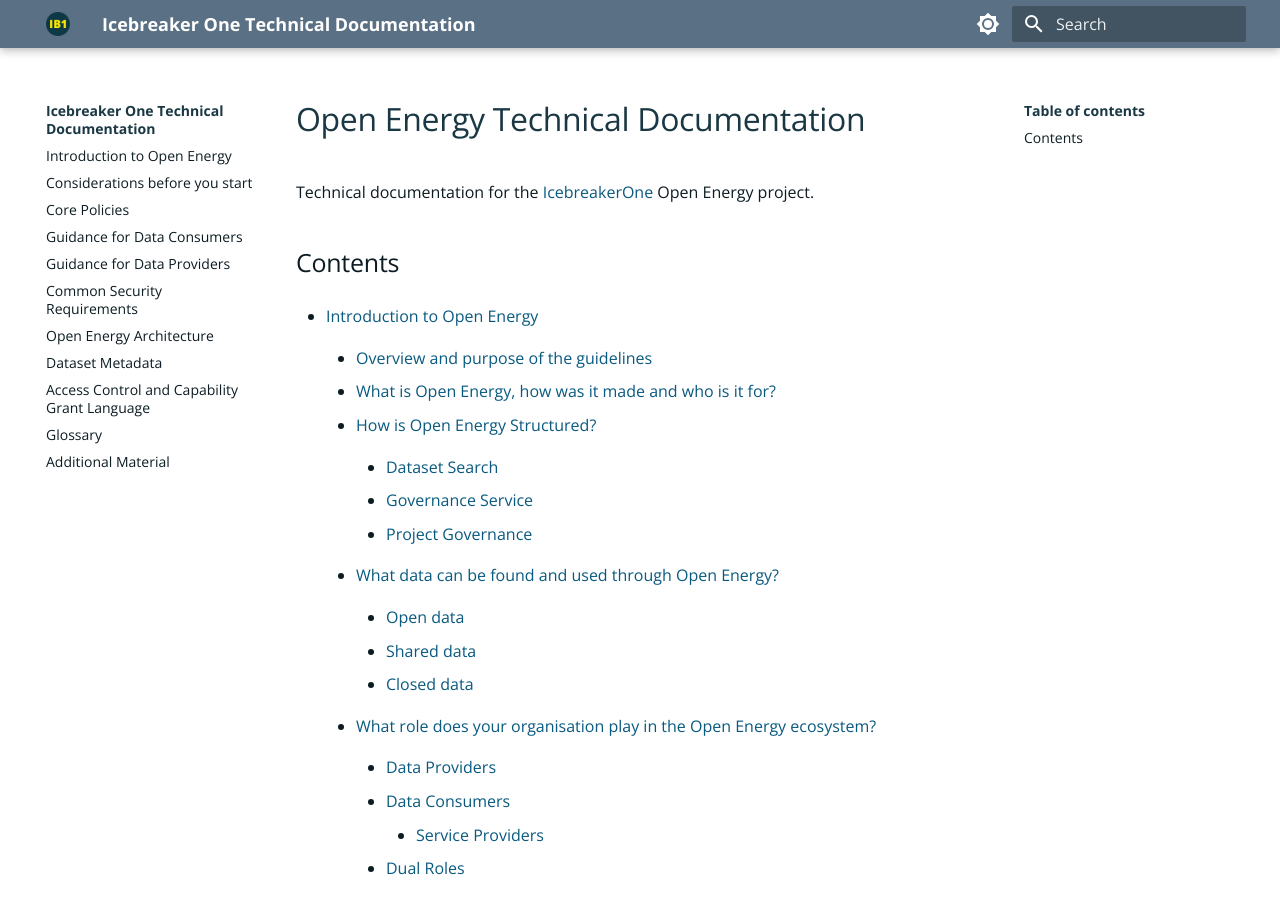
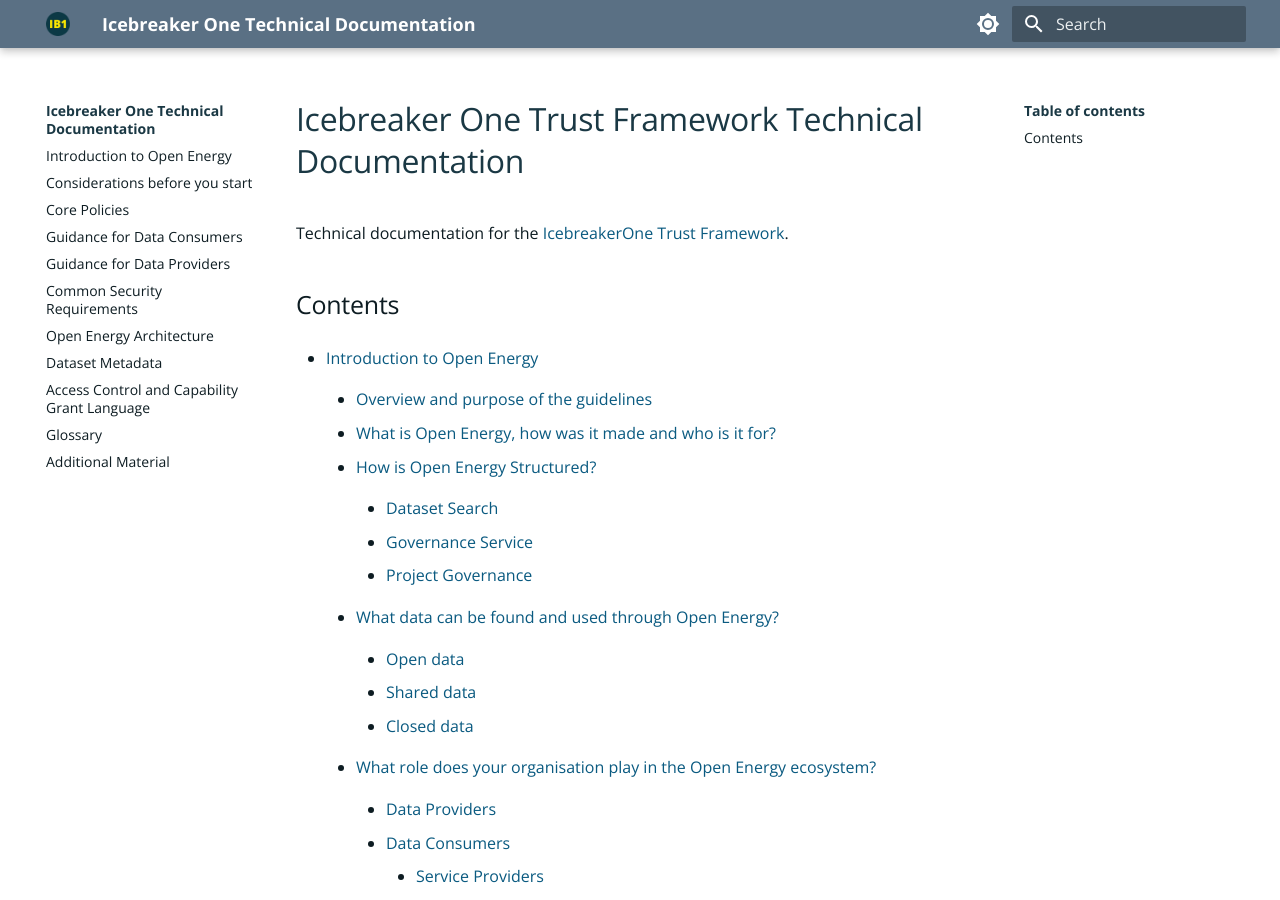
Before and after one commit to icebreakerone/ib1-technical-docs, an MkDocs documentation site: the page built from docs/index.md, in a window 1280 px wide and 900 px high. Built offline with MkDocs 1.6.1 and Material for MkDocs 9.7.7, drawn with Linux system fonts in a browser that asks for light colours; the version menu is left out.

Commit message:
docs/index.md updated from https://stackedit.net/

```diff
--- a/docs/index.md
+++ b/docs/index.md
@@ -1,6 +1,6 @@
-# Open Energy Technical Documentation
+# Icebreaker One Trust Framework Technical Documentation
 
-Technical documentation for the [IcebreakerOne](https://icebreakerone.org) Open Energy project.
+Technical documentation for the [IcebreakerOne](https://icebreakerone.org) [Trust Framework](https://icebreakerone.org/).
 
 ## Contents
 
```
Also changed, not shown: other parts of docs/index.md (+3 -0 lines).
